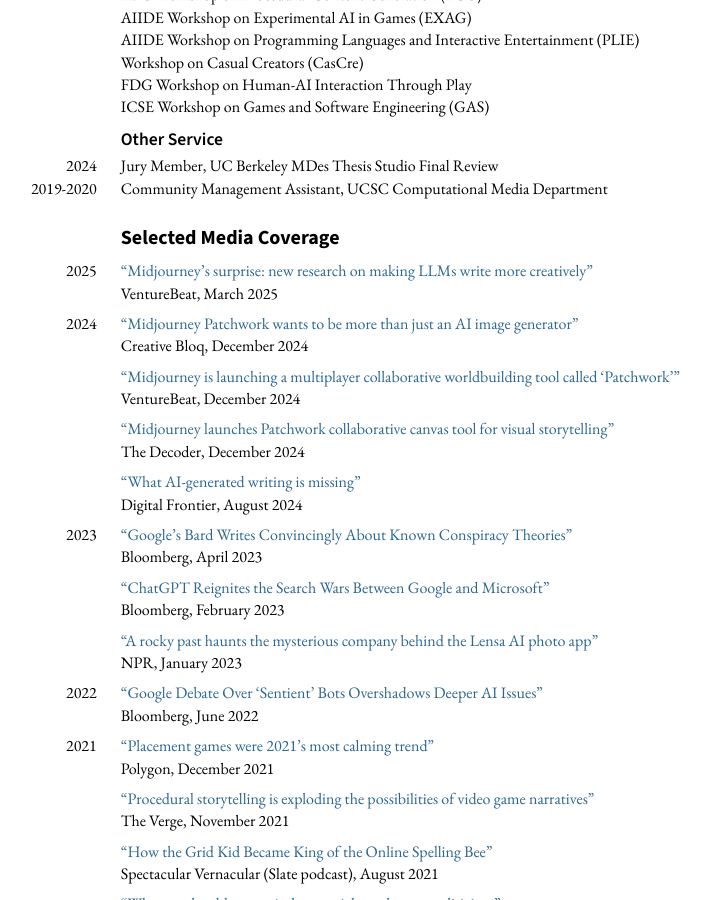
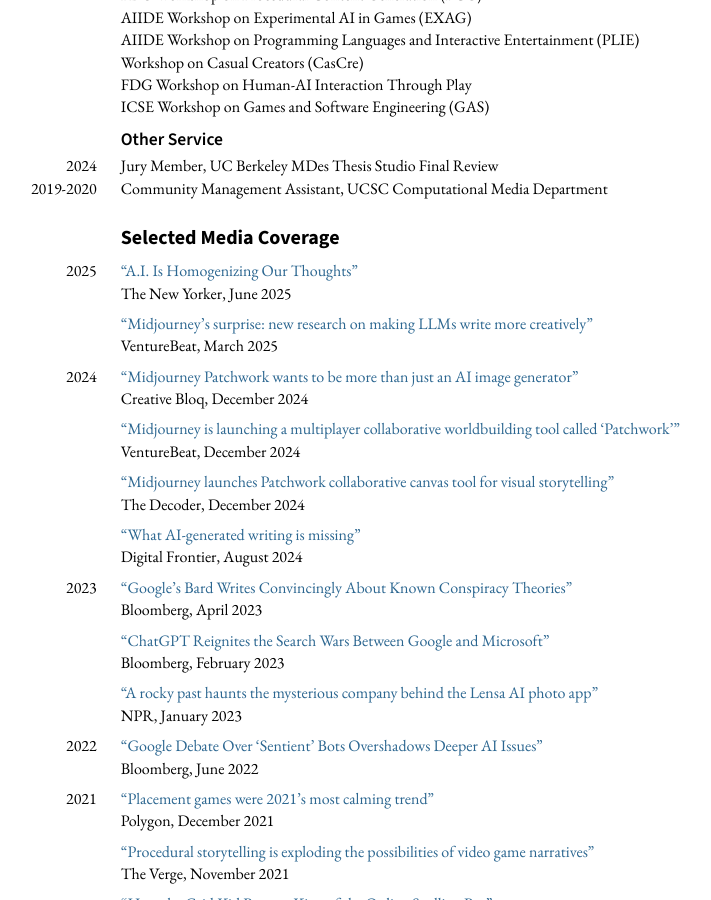
Before and after one commit to mkremins/mkremins.github.io, a Jekyll site: the page built from cv/index.html, in a window 1280 px wide and 900 px high, scrolled down 13624 px. Shown: the whole window, without its empty margins (262-973 px from the left). Built offline with Jekyll 4.4.1, drawn with Linux system fonts in a browser that asks for light colours.

Commit message:
Add New Yorker article

```diff
--- a/_data/press.json
+++ b/_data/press.json
@@ -1,4 +1,11 @@
 [
+{
+  "title": "A.I. Is Homogenizing Our Thoughts",
+  "url": "https://www.newyorker.com/culture/infinite-scroll/ai-is-homogenizing-our-thoughts",
+  "outlet": "The New Yorker",
+  "month": "June",
+  "year": "2025",
+},
 {
   "title": "Midjourney’s surprise: new research on making LLMs write more creatively",
   "url": "https://venturebeat.com/ai/midjourneys-surprise-new-research-on-making-llms-write-more-creatively/",
```
